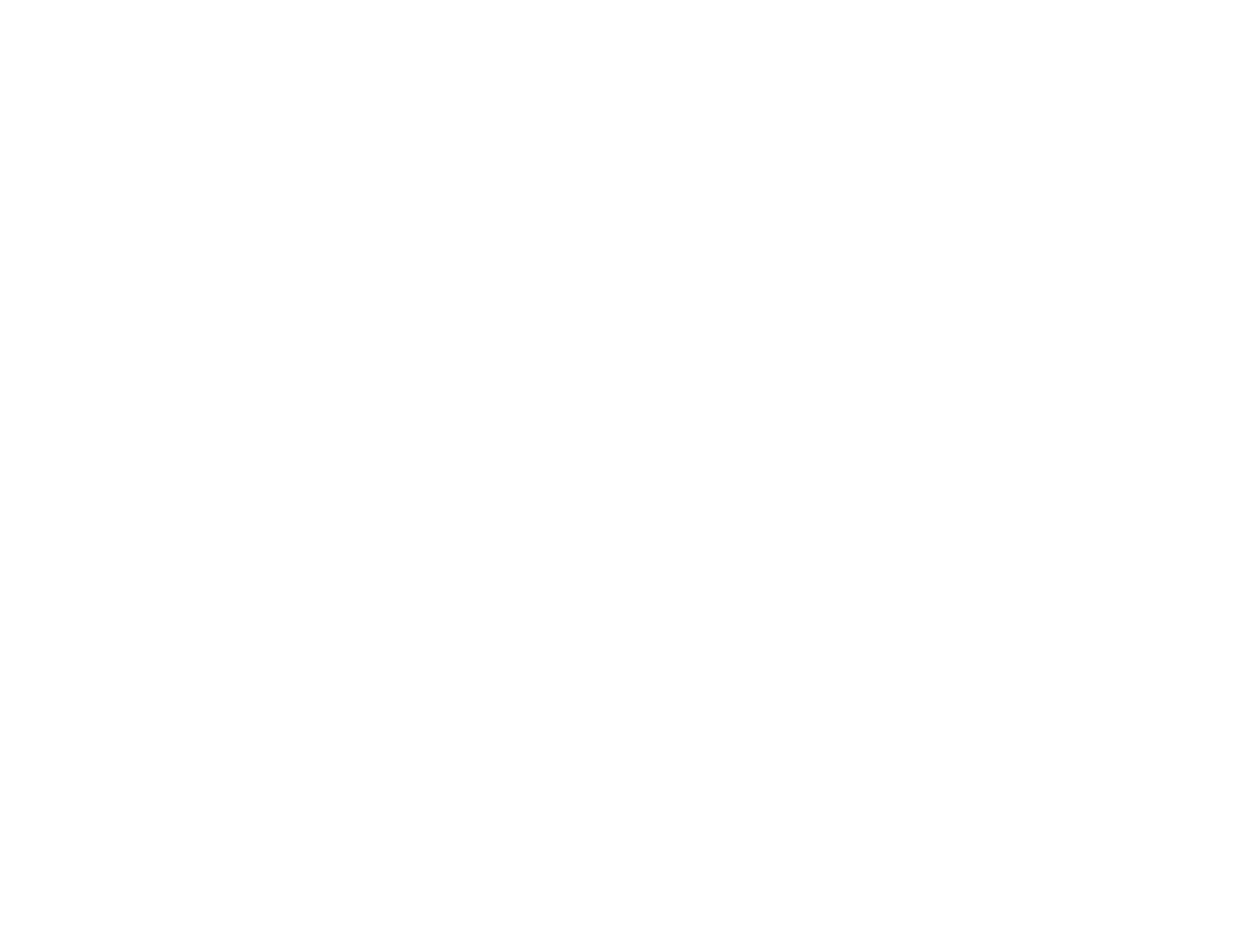
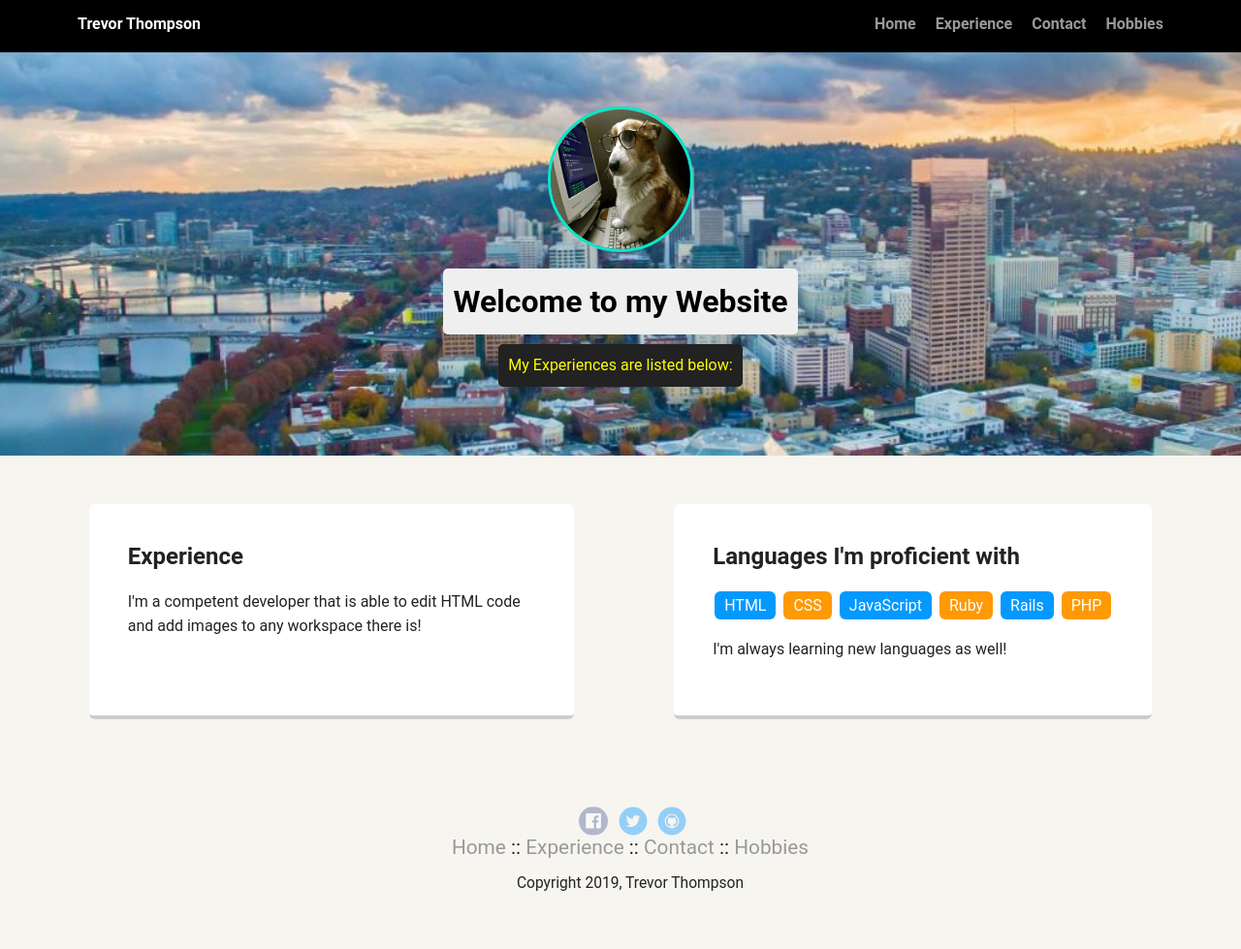
Before and after one commit to Trevor24zx/techdegree-project-1, a plain HTML site: page experience.html in a window 1280 px wide. Shown: the whole page at 97% size. Before the commit the page ends 800 px from the top, so only its background shows below. Drawn offline with Linux system fonts and the light colour scheme.

Commit message:
Updated Finished Work
Completed Work

```diff
--- a/contact.html
+++ b/contact.html
@@ -0,0 +1,54 @@
+<!DOCTYPE html>
+<html lang="en">
+<head>
+    <meta charset="UTF-8">
+    <meta name="viewport" content="width=device-width, initial-scale=1.0">
+    <meta http-equiv="X-UA-Compatible" content="ie=edge">
+    <title>Trevor Thompson | Contact</title>
+    <link rel="stylesheet" href="styles.css">
+</head>
+<body>
+
+        <div class="main-nav">
+                <ul class="nav">
+                  <li class="name">Trevor Thompson</li>
+                  <li><a href="index.html">Home</a></li>
+                  <li><a href="experience.html">Experience</a></li>
+                  <li><a href="contact.html">Contact</a></li>
+                  <li><a href="hobbies.html">Hobbies</a></li>
+                </ul>
+            </div>
+
+            <header>
+              <img src="images/funny-cat.jpg" alt="Funny cat that looks scared" class="profile-image2">
+              <h1 class="tag name">Hello, I’m Trevor.</h1>
+              <p class="tag location">Let's get in touch!</p>
+            </header>
+
+
+              <div class="card" id=contact-box>
+                <h2>Let's Connect:</h2>
+                <address>
+                    <a href="mailto:notavalidemail@test.com?subject=Hi&There!">notavalidemail@test.com</a><br>
+                    <a href="tel: (999) 867-5309">(999) 867-5309</a>
+                </address>
+              </div>
+
+            </main>
+            <footer>
+              <ul>
+                <li><a href="https://www.facebook.com/trevor.thompson.90410" class="social facebook" target="_blank">Facebook</a></li>
+                <li><a href="https://twitter.com/ThompsonRayTrev" class="social twitter" target="_blank">Twitter</a></li>
+                <li><a href="https://github.com/Trevor24zx" class="social github" target="_blank">Github</a></li>
+              </ul>
+              <ul>
+                <li class="bottom-link"><a href="index.html">Home</a>&nbsp;::</li>
+                <li class="bottom-link"><a href="experience.html">Experience</a>&nbsp;::</li>
+                <li class="bottom-link"><a href="contact.html">Contact</a>&nbsp;::</li>
+                <li class="bottom-link"><a href="hobbies.html">Hobbies</a></li>
+             </ul>
+              <p class="copyright">Copyright 2019, Trevor Thompson</p>
+            </footer>
+
+</body>
+</html>
--- a/experience.html
+++ b/experience.html
@@ -0,0 +1,65 @@
+<!DOCTYPE html>
+<html lang="en">
+<head>
+    <meta charset="UTF-8">
+    <meta name="viewport" content="width=device-width, initial-scale=1.0">
+    <meta http-equiv="X-UA-Compatible" content="ie=edge">
+    <title>Trevor Thompson | Experience</title>
+    <link rel="stylesheet" href="styles.css">
+</head>
+<body>
+
+        <div class="main-nav">
+                <ul class="nav">
+                  <li class="name">Trevor Thompson</li>
+                  <li><a href="index.html">Home</a></li>
+                  <li><a href="experience.html">Experience</a></li>
+                  <li><a href="contact.html">Contact</a></li>
+                  <li><a href="hobbies.html">Hobbies</a></li>
+                </ul>
+            </div>
+
+            <header>
+              <img src="images/puppy-coding.jpg" alt="Dog with glasses coding" class="profile-image3">
+              <h1 class="tag name">Welcome to my Website</h1>
+              <p class="tag location">My Experiences are listed below:</p>
+            </header>
+
+            <main class="flex">
+              <div class="card">
+                <h2>Experience</h2>
+                <p>I'm a competent developer that is able to edit HTML code and add images to any workspace there is!</p>
+                <p></p>
+              </div>
+
+              <div class="card">
+                <h2>Languages I'm proficient with</h2>
+                <ul class="skills">
+                  <li>HTML</li>
+                  <li>CSS</li>
+                  <li>JavaScript</li>
+                  <li>Ruby</li>
+                  <li>Rails</li>
+                  <li>PHP</li>
+                </ul>
+                <p>I'm always learning new languages as well!</p>
+              </div>
+
+            </main>
+            <footer>
+              <ul>
+                <li><a href="https://www.facebook.com/trevor.thompson.90410" class="social facebook" target="_blank">Facebook</a></li>
+                <li><a href="https://twitter.com/ThompsonRayTrev" class="social twitter" target="_blank">Twitter</a></li>
+                <li><a href="https://github.com/Trevor24zx" class="social github" target="_blank">Github</a></li>
+              </ul>
+              <ul>
+                <li class="bottom-link"><a href="index.html">Home</a>&nbsp;::</li>
+                <li class="bottom-link"><a href="experience.html">Experience</a>&nbsp;::</li>
+                <li class="bottom-link"><a href="contact.html">Contact</a>&nbsp;::</li>
+                <li class="bottom-link"><a href="hobbies.html">Hobbies</a></li>
+              </ul>
+              <p class="copyright">Copyright 2019, Trevor Thompson</p>
+            </footer>
+
+</body>
+</html>
--- a/styles.css
+++ b/styles.css
@@ -65,17 +65,30 @@ header {
 header {
   line-height: 1.5;
 }
-header .profile-image {
+header .profile-image, .profile-image2, .profile-image3, .profile-image4  {
   margin-top: 50px;
   width: 150px;
   height: 150px;
   border-radius: 50%;
-  border: 3px solid white;
+  border: 3px solid rgb(8, 231, 201);
   transition: all .5s;
 }
 header .profile-image:hover {
+  transform: scale(1.2) rotate(5deg) translate( -100px, -25px);
+}
+
+header .profile-image2:hover {
+  transform: scale(1.2) rotate(360deg);
+}
+
+header .profile-image3:hover {
   transform: scale(1.2) rotate(5deg);
 }
+
+header .profile-image4:hover {
+  transform: scale(1.2) rotate(5deg);
+}
+
 .tag {
   background-color: #efefef;
   color: black;
@@ -154,8 +167,9 @@ a.social {
 a.twitter {
   background-image: url(images/twitter.svg);
 }
-a.linkedin {
-  background-image: url(images/linkedin.svg);
+a.facebook {
+  background-image: url(images/facebook.svg);
+  border-radius: 50%;
 }
 a.github {
   background-image: url(images/github.svg);
@@ -204,3 +218,7 @@ a.social:hover {
   }
 
 }
+
+#contact-box {
+  margin: auto;
+}
```
Also changed, not shown: hobbies.html (+19 -20 lines), index.html (+12 -5 lines), images/facebook.svg (added), images/funny-cat.jpg (added), images/husky.jpg (added), images/puppy-coding.jpg (added).
